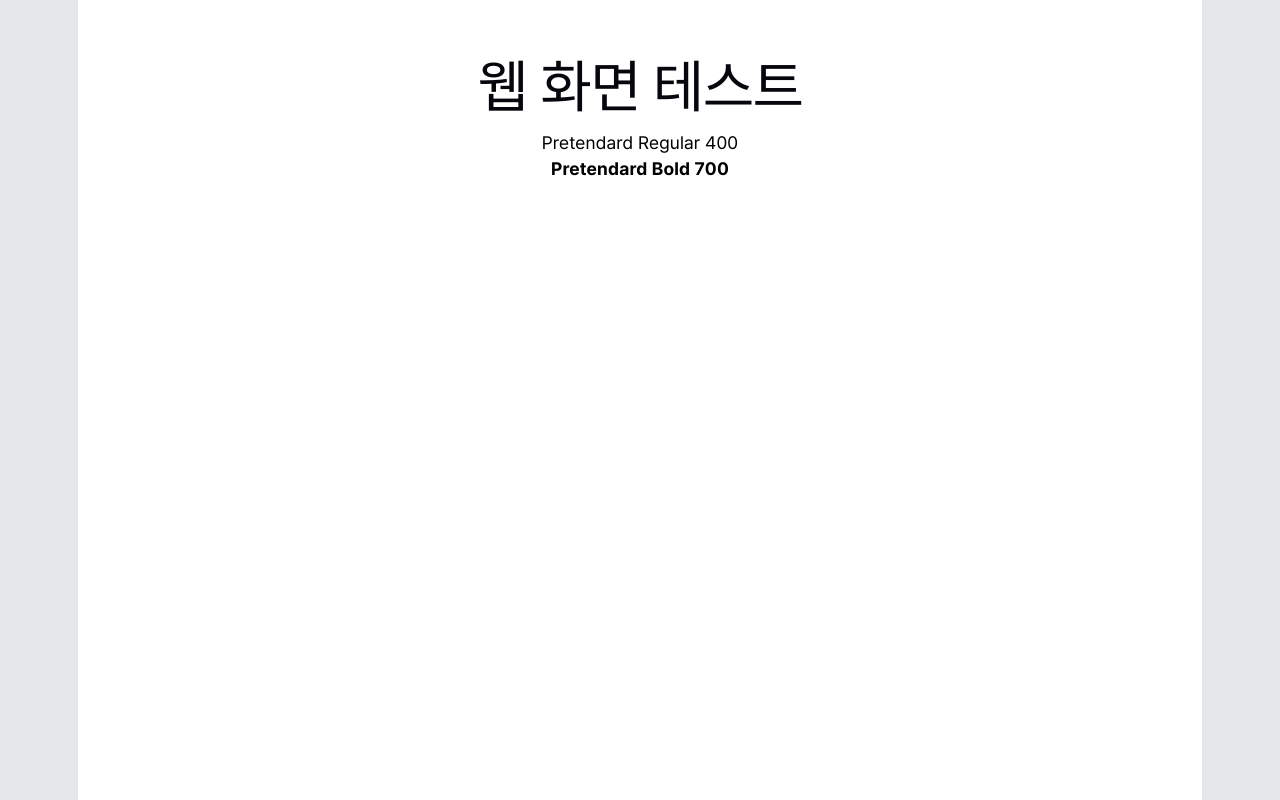
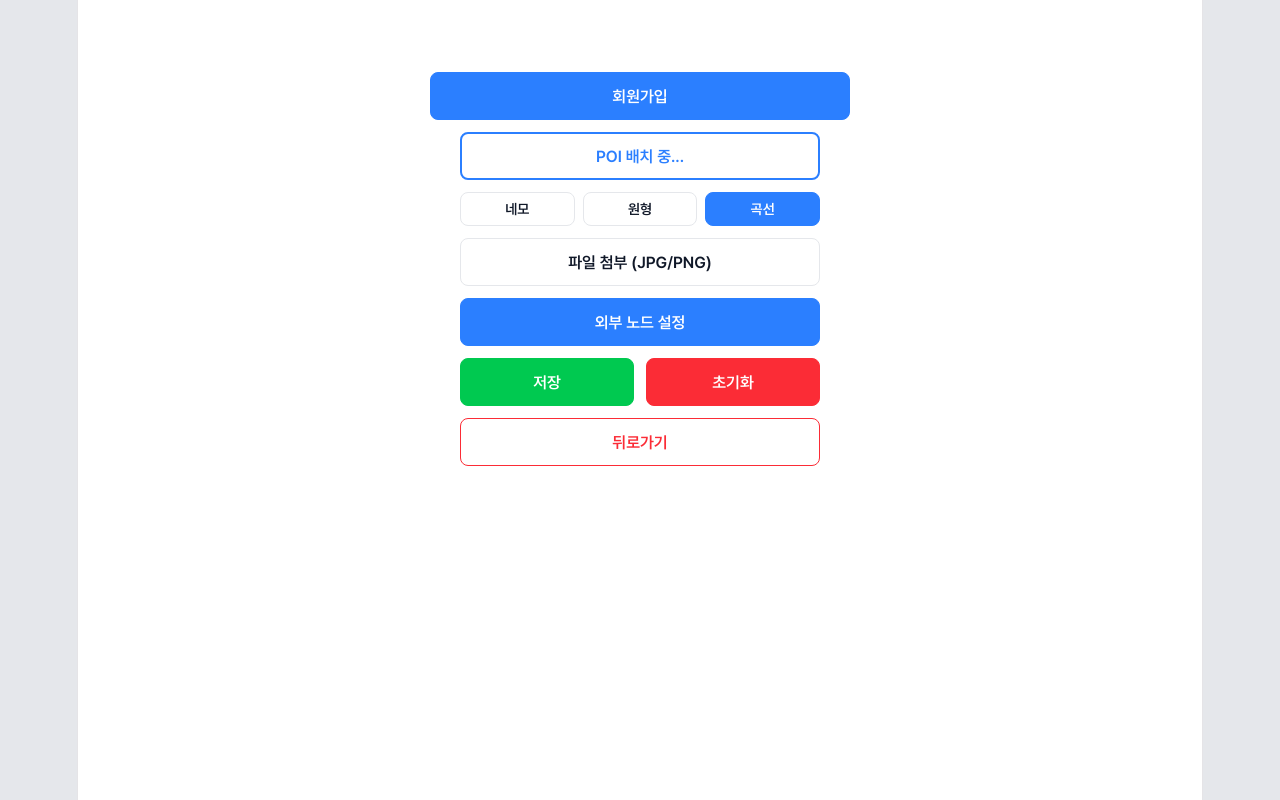
Before and after one commit to insideout-CapstoneDesign/admin-web, a React (Vite) app: page / in a window 1280 px wide. Built offline with nearby package versions, Linux system fonts and the light colour scheme.

Commit message:
feat: button 공용 컴포넌트 및 확인용 테스트 페이지

```diff
--- a/src/App.jsx
+++ b/src/App.jsx
@@ -1,13 +1,12 @@
 import WebLayout from './layouts/WebLayout'
+import ComponentTestPage from './pages/ComponentTestPage/ComponentTestPage'
 
 function App() {
-  return (
-      <WebLayout>
-        <h1>웹 화면 테스트</h1>
-        <p style={{ fontWeight: 400 }}>Pretendard Regular 400</p>
-        <p style={{ fontWeight: 700 }}>Pretendard Bold 700</p>
-      </WebLayout>
-  )
+    return (
+        <WebLayout>
+            <ComponentTestPage />
+        </WebLayout>
+    )
 }
 
 export default App
--- /dev/null
+++ b/src/components/Button/Button.jsx
@@ -0,0 +1,20 @@
+import { StyledButton } from './Button.styles'
+
+export default function Button({
+                                   variant = 'primary',
+                                   size = 'md',
+                                   full = false,
+                                   children,
+                                   ...props
+                               }) {
+    return (
+        <StyledButton
+            $variant={variant}
+            $size={size}
+            $full={full}
+            {...props}
+        >
+            {children}
+        </StyledButton>
+    )
+}
--- /dev/null
+++ b/src/components/Button/Button.styles.js
@@ -0,0 +1,92 @@
+import styled, { css } from 'styled-components'
+
+const variantStyles = {
+    primary: css`
+    background: var(--blue-500);
+    color: var(--white);
+    border: 1px solid var(--blue-500);
+  `,
+
+    outlineBlue: css`
+    background: var(--white);
+    color: var(--blue-500);
+    border: 2px solid var(--blue-500);
+  `,
+
+    outlineGray: css`
+    background: var(--white);
+    color: var(--black-900);
+    border: 1px solid var(--gray-200);
+  `,
+
+    success: css`
+    background: var(--green-500);
+    color: var(--white);
+    border: 1px solid var(--green-500);
+  `,
+
+    danger: css`
+    background: var(--red-500);
+    color: var(--white);
+    border: 1px solid var(--red-500);
+  `,
+
+    dangerOutline: css`
+    background: var(--white);
+    color: var(--red-500);
+    border: 1px solid var(--red-500);
+  `,
+}
+const sizeStyles = {
+    sm: css`
+    height: 34px;
+    padding: 0 20px;
+    font-size: var(--text-14);
+  `,
+
+    md: css`
+    height: 42px;
+    padding: 0 24px;
+    font-size: var(--text-14);
+  `,
+
+    lg: css`
+    height: 48px;
+    padding: 0 28px;
+    font-size: var(--text-16);
+  `,
+}
+
+export const StyledButton = styled.button.attrs({ type: 'button' })`
+  display: inline-flex;
+  justify-content: center;
+  align-items: center;
+
+  width: ${({ $full }) => ($full ? '100%' : 'auto')};
+
+  border-radius: var(--radius-8);
+  font-family: var(--font-sans);
+  font-weight: var(--fw-semibold);
+  cursor: pointer;
+  transition: all 0.2s ease;
+
+  ${({ $variant }) => variantStyles[$variant] || variantStyles.primary}
+  ${({ $size }) => sizeStyles[$size] || sizeStyles.md}
+
+  &:hover {
+    opacity: 0.9;
+  }
+
+  &:active {
+    transform: scale(0.98);
+  }
+
+  &:disabled {
+    background: var(--gray-400);
+    color: var(--white);
+    border: 1px solid var(--gray-400);
+    cursor: not-allowed;
+    transform: none;
+    opacity: 1;
+  }
+`
--- /dev/null
+++ b/src/pages/ComponentTestPage/ComponentTestPage.css
@@ -0,0 +1,38 @@
+.component-test-page {
+    width: 360px;
+    margin: 0 auto;
+    padding: 32px 0;
+    display: flex;
+    flex-direction: column;
+    gap: 12px;
+}
+
+.label {
+    color: var(--gray-400);
+    font-size: var(--text-16);
+    font-weight: var(--fw-medium);
+}
+
+.three-col {
+    display: grid;
+    grid-template-columns: 1fr 1fr 1fr;
+    gap: var(--space-8);
+}
+
+.two-col {
+    display: grid;
+    grid-template-columns: 1fr 1fr;
+    gap: var(--space-12);
+}
+
+.two-col-label {
+    display: grid;
+    grid-template-columns: 1fr 1fr;
+    gap: var(--space-12);
+}
+
+.signup-button-wrap {
+    width: 420px;
+    margin-left: 50%;
+    transform: translateX(-50%);
+}
--- /dev/null
+++ b/src/pages/ComponentTestPage/ComponentTestPage.jsx
@@ -0,0 +1,50 @@
+import Button from '../../components/Button/Button'
+import './ComponentTestPage.css'
+
+export default function ComponentTestPage() {
+    return (
+        <main className="component-test-page">
+            <div className="signup-button-wrap">
+            <Button variant="primary" size="lg" full>
+                회원가입
+            </Button>
+            </div>
+            <Button variant="outlineBlue" size="lg" full>
+                POI 배치 중...
+            </Button>
+
+            <div className="three-col">
+                <Button variant="outlineGray" size="sm" full>
+                    네모
+                </Button>
+                <Button variant="outlineGray" size="sm" full>
+                    원형
+                </Button>
+                <Button variant="primary" size="sm" full>
+                    곡선
+                </Button>
+            </div>
+
+            <Button variant="outlineGray" size="lg" full>
+                파일 첨부 (JPG/PNG)
+            </Button>
+
+            <Button variant="primary" size="lg" full>
+                외부 노드 설정
+            </Button>
+
+            <div className="two-col">
+                <Button variant="success" size="lg" full>
+                    저장
+                </Button>
+                <Button variant="danger" size="lg" full>
+                    초기화
+                </Button>
+            </div>
+
+            <Button variant="dangerOutline" size="lg" full>
+                뒤로가기
+            </Button>
+        </main>
+    )
+}
--- a/src/styles/tokens.css
+++ b/src/styles/tokens.css
@@ -41,4 +41,19 @@
     --radius-sm: 8px;
     --radius-md: 12px;
     --radius-lg: 20px;
+
+    /* Typography */
+    --font-sans: 'Pretendard', sans-serif;
+    --text-14: 14px;
+    --text-16: 16px;
+    --fw-medium: 500;
+    --fw-semibold: 600;
+    --fw-bold: 700;
+
+    /* Radius / Spacing */
+    --radius-8: 8px;
+    --radius-10: 10px;
+    --space-8: 8px;
+    --space-12: 12px;
+    --space-16: 16px;
 }
```
